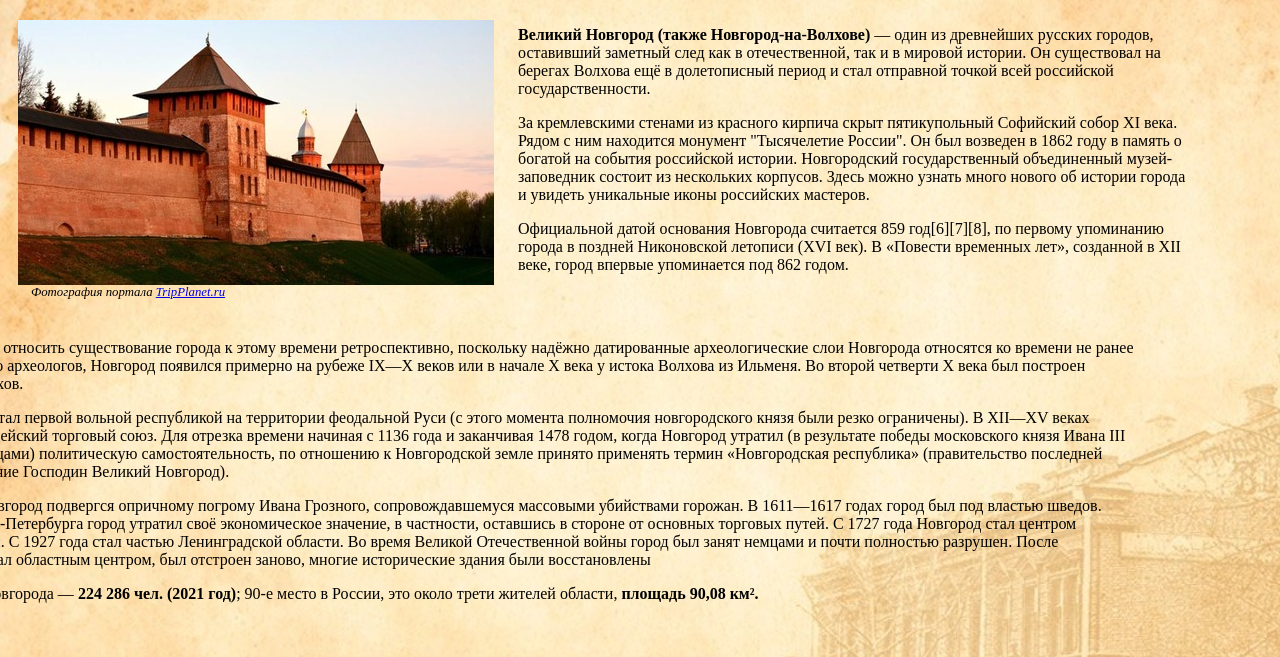
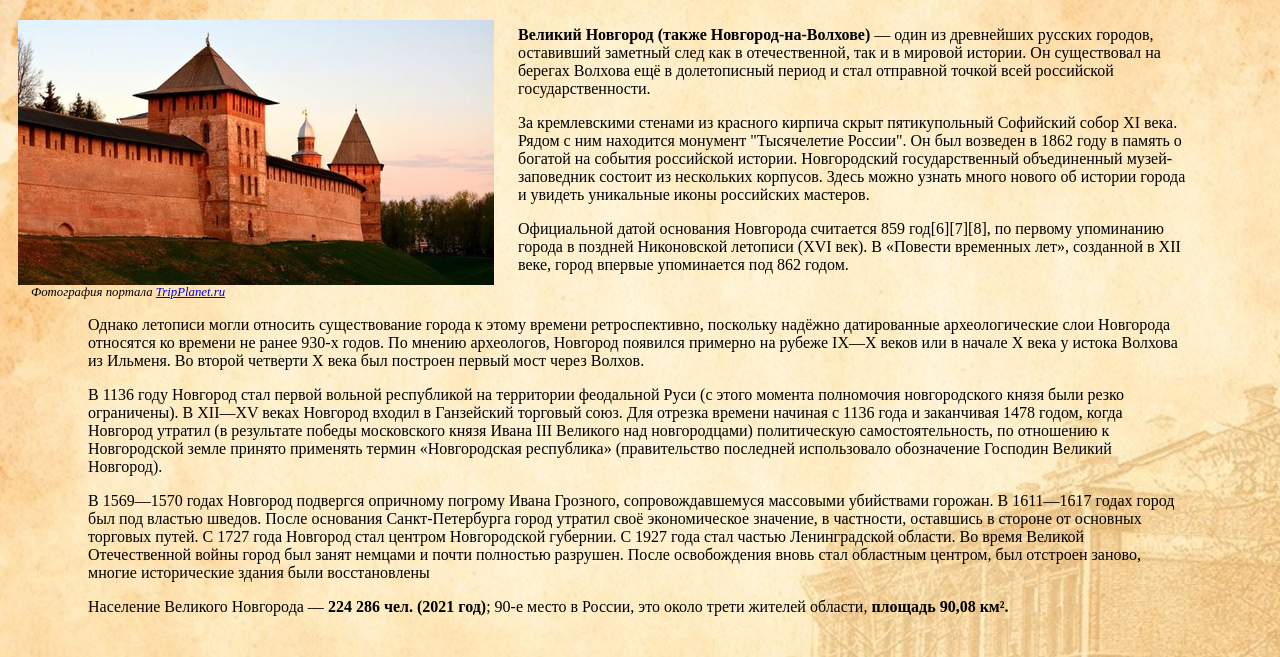
Before and after one commit to GANDREEV88/andree8, a plain HTML site: page index.htm in a window 1280 px wide. Shown: the part 143-800 px from the top of the page. Drawn offline with Linux system fonts and the light colour scheme.

Commit message:
Update index.htm

```diff
--- a/index.htm
+++ b/index.htm
@@ -60,7 +60,7 @@
 .photo{width:140px;margin-left:10px;float:right;}
 .pogoda{width:220px;margin-left:10px;float:left;text-align:center;font-size:80%;font-style:italic;}
 .content{margin-left:280px;float:left;width:670px;margin-top:0px;}
-.content2{float:left;width:1300px;margin-left:-170px;margin-top:10px}
+.content2{float:left;width:1100px;margin-left:-150px;margin-top:10px}
 .footer{clear:both;text-align:center}
 .23{margin-top:350px}
 
```
